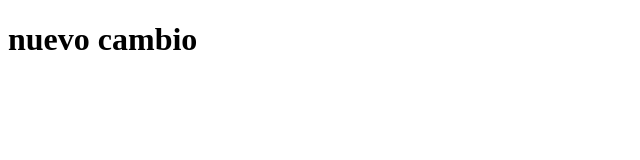
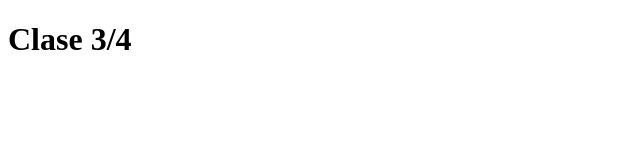
Before and after one commit to FacundoYampa/yampat1, a plain HTML site: page index.html in a window 1280 px wide. Shown: the whole page, without its empty margins (0-640 px from the left). Drawn offline with Linux system fonts and the light colour scheme.

Commit message:
commit 3/4

```diff
--- a/index.html
+++ b/index.html
@@ -6,6 +6,6 @@
     <title>Document1</title>
 </head>
 <body>
-    <h1>nuevo cambio</h1>
+    <h1>Clase 3/4</h1>
 </body>
 </html>
```
